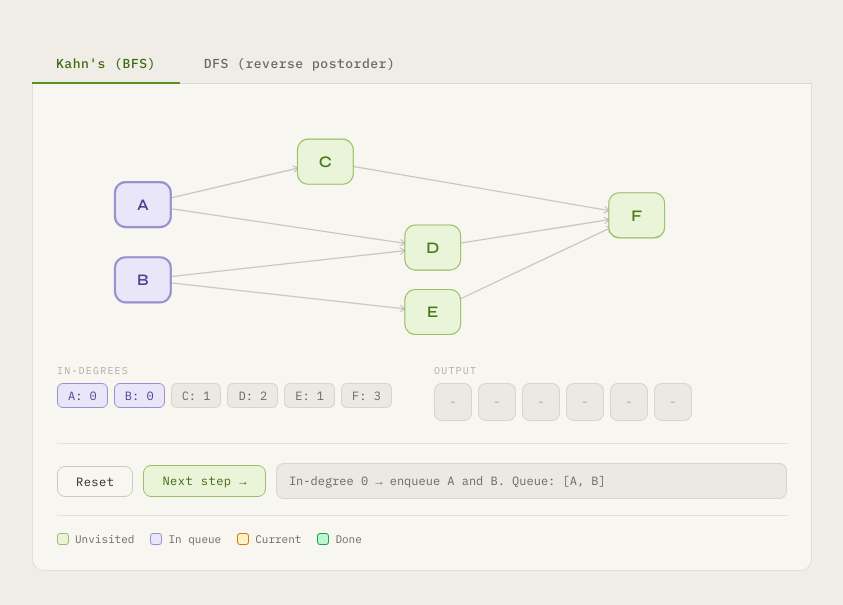
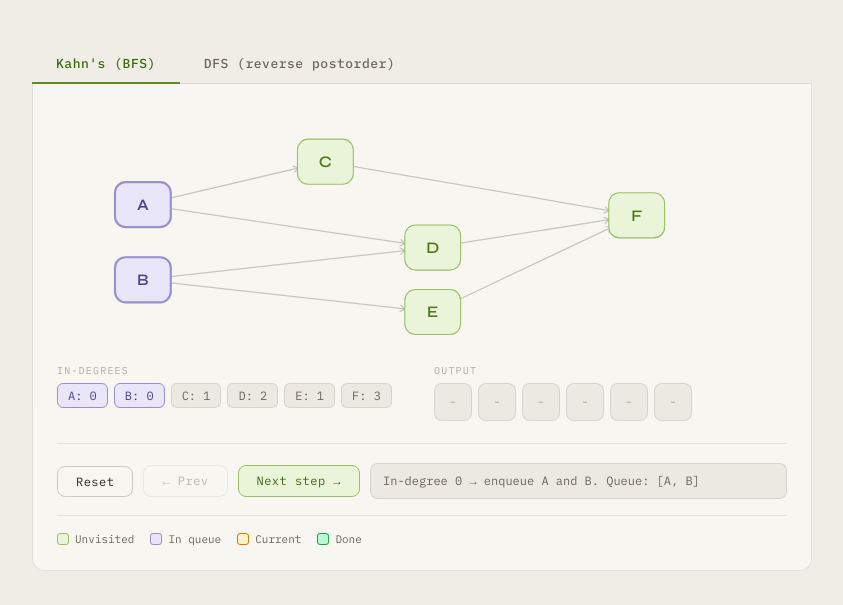
Before and after one commit to fostercasey99-code/topological-sort.html, a plain HTML site: page index.html in a window 1280 px wide. Shown: the part 105-710 px from the top of the page, without its empty margins (218-1061 px from the left). Drawn offline with Linux system fonts and the light colour scheme.

Commit message:
Update index.html

```diff
--- a/index.html
+++ b/index.html
@@ -158,6 +158,7 @@
       </div>
       <div class="ctrl-row">
         <button class="btn" onclick="kReset()">Reset</button>
+        <button class="btn" id="k-prev-btn" onclick="kPrev()" disabled>← Prev</button>
         <button class="btn primary" id="k-next-btn" onclick="kNext()">Next step →</button>
         <div class="step-info" id="k-info"></div>
       </div>
@@ -185,6 +186,7 @@
       </div>
       <div class="ctrl-row">
         <button class="btn" onclick="dReset()">Reset</button>
+        <button class="btn" id="d-prev-btn" onclick="dPrev()" disabled>← Prev</button>
         <button class="btn primary" id="d-next-btn" onclick="dNext()">Next step →</button>
         <div class="step-info" id="d-info"></div>
       </div>
@@ -301,9 +303,11 @@ function kRender() {
     outEl.appendChild(d);
   }
   document.getElementById('k-next-btn').disabled = kStep >= kSteps.length - 1;
+  document.getElementById('k-prev-btn').disabled = kStep <= 0;
 }
 
 function kNext() { if (kStep < kSteps.length - 1) { kStep++; kRender(); } }
+function kPrev() { if (kStep > 0) { kStep--; kRender(); } }
 function kReset() { kStep = 0; kRender(); }
 
 function dRender() {
@@ -334,9 +338,11 @@ function dRender() {
     outEl.appendChild(d);
   }
   document.getElementById('d-next-btn').disabled = dStep >= dSteps.length - 1;
+  document.getElementById('d-prev-btn').disabled = dStep <= 0;
 }
 
 function dNext() { if (dStep < dSteps.length - 1) { dStep++; dRender(); } }
+function dPrev() { if (dStep > 0) { dStep--; dRender(); } }
 function dReset() { dStep = 0; dRender(); }
 
 kRender();
```
